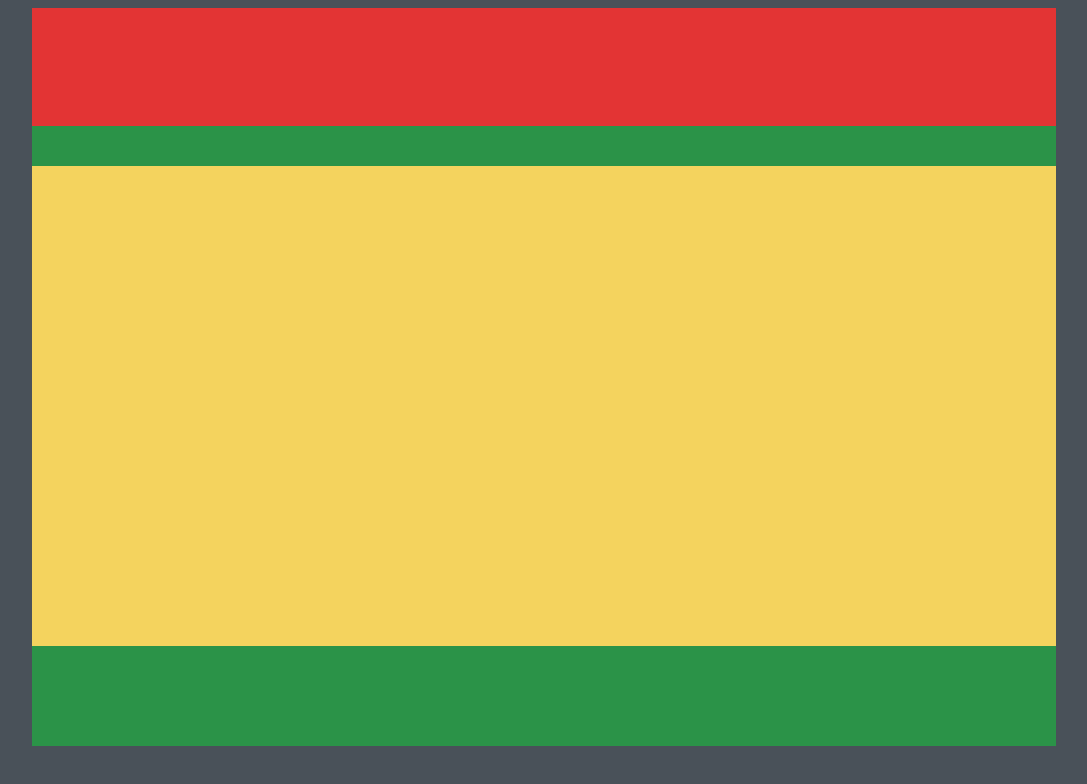
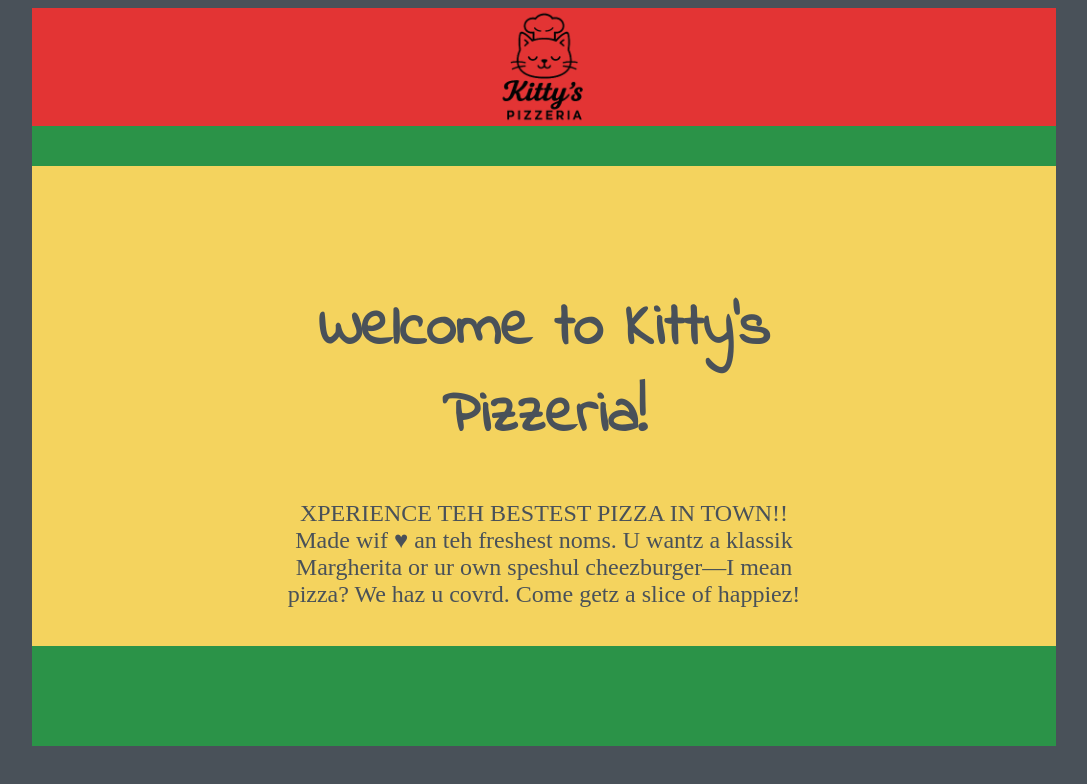
Before and after one commit to prahladtkach/Kitty-s-Pizzeria, a plain HTML site: page index.html in a window 1280 px wide. Shown: the whole page, without its empty margins (96-1183 px from the left). Drawn offline with Linux system fonts and the light colour scheme.

Commit message:
Font and icons

```diff
--- a/index.html
+++ b/index.html
@@ -5,12 +5,16 @@
     <meta name="viewport" content="width=device-width, initial-scale=1.0">
     <title>Kitty's Pizzeria</title>
     <link rel="stylesheet" href="index.css">
+    <link rel="preconnect" href="https://fonts.googleapis.com">
+    <link rel="preconnect" href="https://fonts.gstatic.com" crossorigin>
+    <link href="https://fonts.googleapis.com/css2?family=Indie+Flower&display=swap" rel="stylesheet">
+    <link rel="icon" type="image/x-icon" href="/Images/KittyPizzeriaIcon.png">
 </head>
 <body>
 
     <div class="contenedor">
         <header>
-
+           <img src="/Images/KittyPizzeriaLogo.png " alt="Logo de Kitty's Pizzeria" class="logo">
         </header>
 
         <nav>
@@ -19,7 +23,8 @@
         </nav>
 
         <main>
-
+            <h1>Welcome to Kitty's Pizzeria!</h1>
+            <p>XPERIENCE TEH BESTEST PIZZA IN TOWN!! Made wif ♥ an teh freshest noms. U wantz a klassik Margherita or ur own speshul cheezburger—I mean pizza? We haz u covrd. Come getz a slice of happiez!</p>
         </main>
 
         <footer>
```
